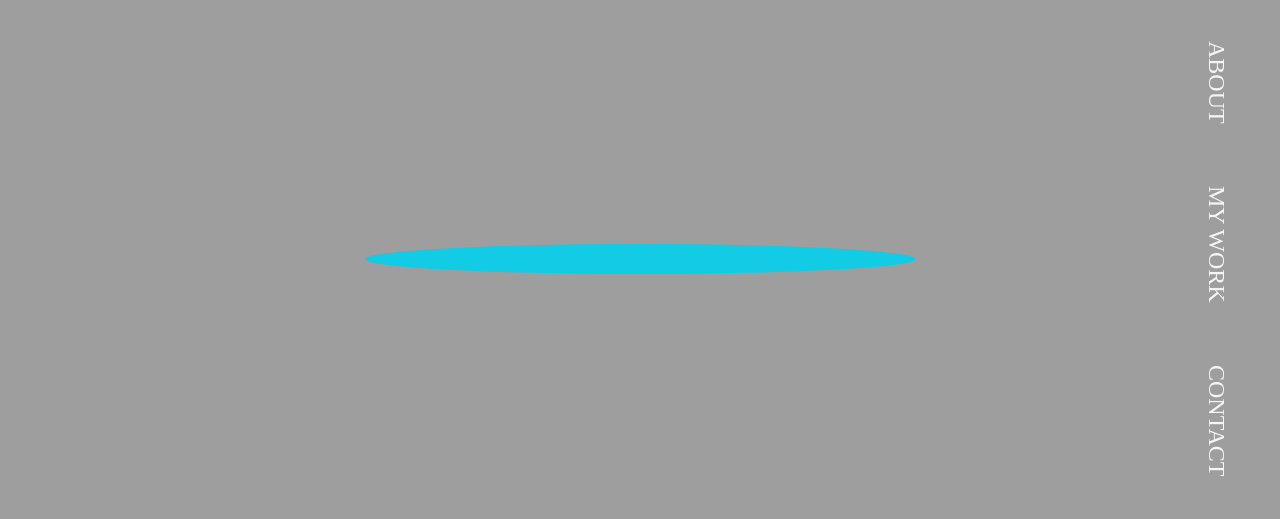
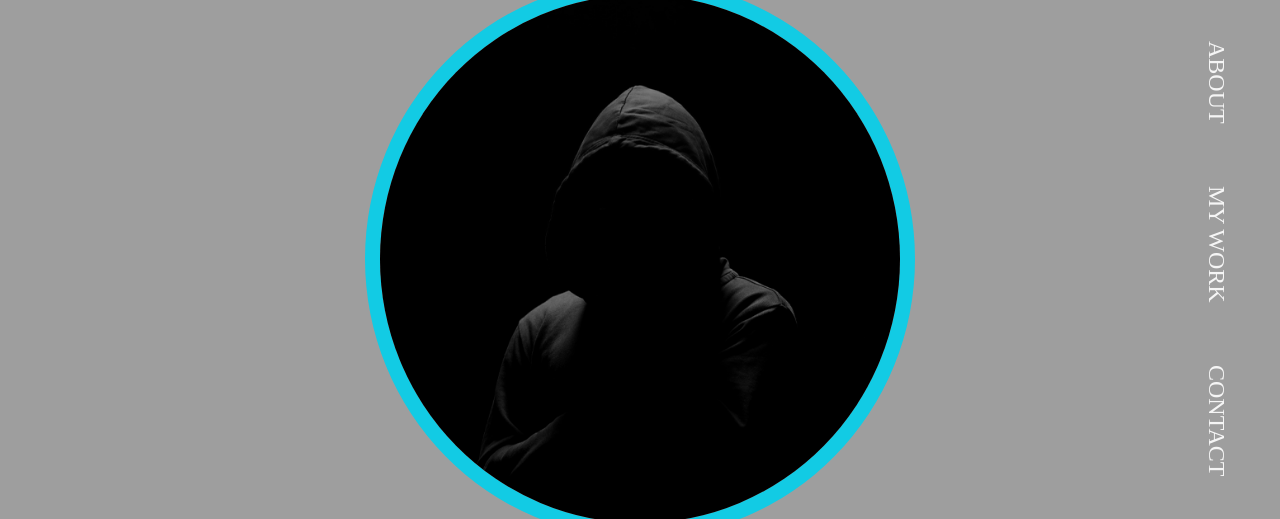
Before and after one commit to Gauraang24/NikhilAngadi, a plain HTML site: page index.html in a window 1280 px wide. Shown: the part 141-660 px from the top of the page. Drawn offline with Linux system fonts and the light colour scheme; the site is published under a folder, as on GitHub Pages, so addresses that start at the root find nothing.

Commit message:
solved image

```diff
--- a/index.html
+++ b/index.html
@@ -24,7 +24,7 @@
     <div class="mid">
       <div class="mid-container">
         <div class="circle">
-          <img id="eyes" src="/images/closedEyes.png" alt="" />
+          <img id="eyes" src="./images/closedEyes.png" alt="" />
         </div>
         <div class="nav">
             <ul>
```
